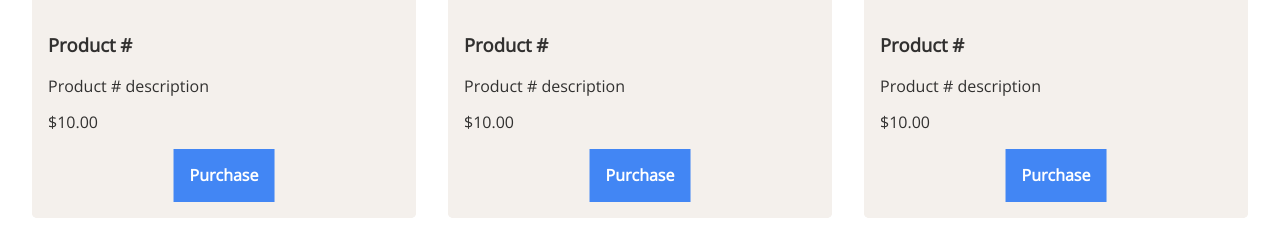
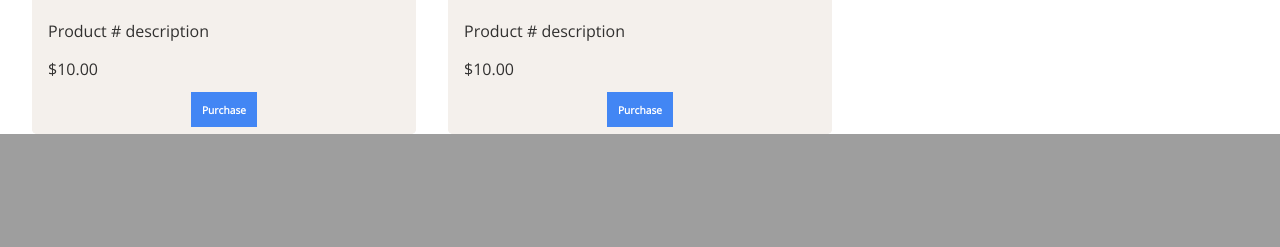
Before and after one commit to Lothiredon/lothiredon.github.io, a PHP site: page /shop/store.html in a window 1280 px wide. Shown: the part 2547-2794 px from the top of the page. After the commit the page ends 2681 px from the top, so only its background shows below. Run offline with PHP 8.4, Linux system fonts and the light colour scheme; some libraries are stand-ins or nearby versions.

Commit message:
Cart v1.6
JS stuff

```diff
--- a/scripts/cart-curtain.js
+++ b/scripts/cart-curtain.js
@@ -35,6 +35,19 @@
 }*/
 
 window.onclick = e => {
+    if ($(window).width() < 960) {
+        if($(e.target).is(".overlay, .closebtn")) {
+        // Do close stuff
+            document.getElementById("cart-curtain").style.width = "0%";
+            document.getElementById("shopping-cart").style.visibility = "visible";
+        }
+        else if($(e.target).is(".shopping-cart")) {
+        // Do open staff
+            document.getElementById("cart-curtain").style.width = "100%";
+            document.getElementById("shopping-cart").style.visibility = "hidden";
+        }
+    }
+    else {
         if($(e.target).is(".overlay, .closebtn")) {
             // Do close stuff
                 document.getElementById("cart-curtain").style.width = "0%";
@@ -45,4 +58,5 @@ window.onclick = e => {
                 document.getElementById("cart-curtain").style.width = "20%";
                 document.getElementById("shopping-cart").style.visibility = "hidden";
         }
+    }
 };
--- a/shop/store.html
+++ b/shop/store.html
@@ -138,14 +138,13 @@
 
 				<!-- Overlay content -->
 			<div class="overlay-content">
-				<ul class="cart-item-list">
+				<table class="cart-item-list show-cart table">
 
-					<!--List item-->
+					<!--List item
 					<li class=cart-item>
 						<div class=cart-item-img-wrapper>
 							<img src="https://s3-us-west-2.amazonaws.com/s.cdpn.io/162656/unsplash_nature1.jpg">
 						</div>
-
 						<div class="cart-item-text-wrapper">
 							<p class="cart-item-title">Test item</p>
 							<p class="cart-item-cost">$cost</p>
@@ -160,10 +159,9 @@
 								</figure>
 							</div>
 						</div>
+					</li>-->
 
-					</li>
-
-				</ul>
+				</table>
 			</div>
 		</div>
 		<!--=========CURTAIN END=========-->
@@ -185,11 +183,14 @@
 	<section class="gallery">
 		<div class="container">
 		<div class="toolbar">
+
 			<div class="search-wrapper">
 				<input type="search" placeholder="Search for products">
 				<div class="counter">
-				Total products: <span>12</span></div>
+					Total products: <span>12</span>
 				</div>
+			</div>
+
 			<ul class="view-options">
 				<li class="zoom">
 					<input type="range" min="200" max="400" value="300" class="range blue">
@@ -205,6 +206,7 @@
 					</button>
 				</li>
 			</ul>
+
 		</div>
 
 		<!--===========================-->
@@ -221,7 +223,9 @@
 							<p>Product #</p>
 							<p>Product # description</a></p>
 							<p class="product-cost">$10.00</p>
-					<button class="purchase"><a href="product#/product#.html">Purchase</a></button>
+							<div class="add-to-cart-wrapper">
+								<a href="#" data-name="Testmap 1" data-price="10.00" class="add-to-cart">Purchase</a>
+							</div>
 						</figcaption>
 					</div>
 				</figure>
@@ -235,7 +239,9 @@
 							<p>Product #</p>
 							<p>Product # description</a></p>
 							<p class="product-cost">$10.00</p>
-					  <button class="purchase"><a href="product#/product#.html">Purchase</a></button>
+							<div class="add-to-cart-wrapper">
+								<a href="#" data-name="Testmap 1" data-price="10.00" class="add-to-cart">Purchase</a>
+							</div>
 						</figcaption>
 					</div>
 				</figure>
@@ -249,7 +255,9 @@
 							<p>Product #</p>
 							<p>Product # description</a></p>
 							<p class="product-cost">$10.00</p>
-					  <button class="purchase"><a href="product#/product#.html">Purchase</a></button>
+							<div class="add-to-cart-wrapper">
+								<a href="#" data-name="Testmap 1" data-price="10.00" class="add-to-cart">Purchase</a>
+							</div>
 						</figcaption>
 					</div>
 				</figure>
@@ -263,7 +271,9 @@
 							<p>Product #</p>
 							<p>Product # description</a></p>
 							<p class="product-cost">$10.00</p>
-					  <button class="purchase"><a href="product#/product#.html">Purchase</a></button>
+							<div class="add-to-cart-wrapper">
+								<a href="#" data-name="Testmap 1" data-price="10.00" class="add-to-cart">Purchase</a>
+							</div>
 						</figcaption>
 					</div>
 				</figure>
@@ -277,20 +287,9 @@
 							<p>Product #</p>
 							<p>Product # description</a></p>
 							<p class="product-cost">$10.00</p>
-					  <button class="purchase"><a href="product#/product#.html">Purchase</a></button>
-					  </figcaption>
+							<div class="add-to-cart-wrapper">
+								<a href="#" data-name="Testmap 1" data-price="10.00" class="add-to-cart">Purchase</a>
 							</div>
-				</figure>
-			  </li>
-			  			<li>
-			  <figure>
-				<img src="https://s3-us-west-2.amazonaws.com/s.cdpn.io/162656/unsplash_nature1.jpg" alt="">
-				<div class="figcaption-wrapper">
-					<figcaption>
-					<p>Product #</p>
-					<p>Product # description</a></p>
-					<p class="product-cost">$10.00</p>
-					<button class="purchase"><a href="product#/product#.html">Purchase</a></button>
 						</figcaption>
 					</div>
 				</figure>
@@ -304,7 +303,9 @@
 							<p>Product #</p>
 							<p>Product # description</a></p>
 							<p class="product-cost">$10.00</p>
-					  <button class="purchase"><a href="product#/product#.html">Purchase</a></button>
+							<div class="add-to-cart-wrapper">
+								<a href="#" data-name="Testmap 1" data-price="10.00" class="add-to-cart">Purchase</a>
+							</div>
 						</figcaption>
 					</div>
 				</figure>
@@ -318,7 +319,9 @@
 							<p>Product #</p>
 							<p>Product # description</a></p>
 							<p class="product-cost">$10.00</p>
-					  <button class="purchase"><a href="product#/product#.html">Purchase</a></button>
+							<div class="add-to-cart-wrapper">
+								<a href="#" data-name="Testmap 1" data-price="10.00" class="add-to-cart">Purchase</a>
+							</div>
 						</figcaption>
 					</div>
 				</figure>
@@ -332,53 +335,14 @@
 							<p>Product #</p>
 							<p>Product # description</a></p>
 							<p class="product-cost">$10.00</p>
-					  <button class="purchase"><a href="product#/product#.html">Purchase</a></button>
+							<div class="add-to-cart-wrapper">
+								<a href="#" data-name="Testmap 1" data-price="10.00" class="add-to-cart">Purchase</a>
+							</div>
 						</figcaption>
 					</div>
 				</figure>
 			</li>
 
-			  <li>
-				<figure>
-				  <img src="https://s3-us-west-2.amazonaws.com/s.cdpn.io/162656/unsplash_nature1.jpg" alt="">
-				  <div class="figcaption-wrapper">
-					  <figcaption>
-					  <p>Product #</p>
-					  <p>Product # description</a></p>
-					  <p class="product-cost">$10.00</p>
-					  <button class="purchase"><a href="product#/product#.html">Purchase</a></button>
-					  </figcaption>
-				  </div>
-				</figure>
-			  </li>
-
-			  <li>
-				<figure>
-				  <img src="https://s3-us-west-2.amazonaws.com/s.cdpn.io/162656/unsplash_nature1.jpg" alt="">
-				  <div class="figcaption-wrapper">
-					  <figcaption>
-					  <p>Product #</p>
-					  <p>Product # description</a></p>
-					  <p class="product-cost">$10.00</p>
-					  <button class="purchase"><a href="product#/product#.html">Purchase</a></button>
-					  </figcaption>
-				  </div>
-				</figure>
-			  </li>
-
-			  <li>
-				<figure>
-				  <img src="https://s3-us-west-2.amazonaws.com/s.cdpn.io/162656/unsplash_nature1.jpg" alt="">
-				  <div class="figcaption-wrapper">
-					  <figcaption>
-					  <p>Product #</p>
-					  <p>Product # description</a></p>
-					  <p class="product-cost">$10.00</p>
-					  <button class="purchase"><a href="product#/product#.html">Purchase</a></button>
-					  </figcaption>
-				  </div>
-				</figure>
-			  </li>
 		</ol>
 
 		<!--===========================-->
@@ -392,6 +356,7 @@
 <!--Grid script implement-->
 <script src="../scripts/grid-filter.js"></script>
 <script src="../scripts/cart-curtain.js"></script>
+<script src="../scripts/shopping-cart.js"></script>
 
 </body>
 
--- a/shop/stylesheet.css
+++ b/shop/stylesheet.css
@@ -63,7 +75,7 @@ body{
 	overflow-x: hidden;
 	height: 100%;
 	color: var(--black);
-	font: 1rem/1.3 'Open Sans',sans-serif;
+	font: 16px 'Open Sans',sans-serif;
 	top: 0;
 }
 
@@ -446,7 +484,8 @@ body{
 }
 
 .section2 a {
-	color: inherit;
+	color: white;
+	text-decoration: none;
 }
 
 .section2 .gallery {
@@ -456,7 +495,7 @@ body{
 .container {
 	max-width: 1500px;
 	margin: 0 auto;
-	margin-top: 2rem;
+	margin-top: 2.5%;
 }
 
 .container * {
@@ -471,21 +510,25 @@ body{
 	display: none;
 }
 
-.purchase {
-	position: relative;
-	left: 50%;
-	transform: translateX(-50%);
-	padding: 1rem;
-	background-color: var(--rolblue);
-	color: white;
-	font: bold 1rem/1.3 'Open Sans',sans-serif;
+/*Purchase button*/
+.add-to-cart-wrapper {
+	text-align: center;
 }
 
-.purchase a {
+.add-to-cart {
+	position: relative;
+
+	padding: 3%;
+	background-color: var(--rolblue);
+	font: bold 0.8vw 'Open Sans',sans-serif;
+	text-align: center;
+}
+
+.add-to-cart a {
 	text-decoration: none;
 }
 
-.purchase:hover {
+.add-to-cart:hover {
 	background-color: var(--darkrolblue);
 }
 
```
Also changed, not shown: other parts of shop/stylesheet.css (+70 -32 lines), scripts/shopping-cart.js (added, +210 -0 lines), scripts/test.js (added, +105 -0 lines). Lines whose indentation alone changed are shown as unchanged.
